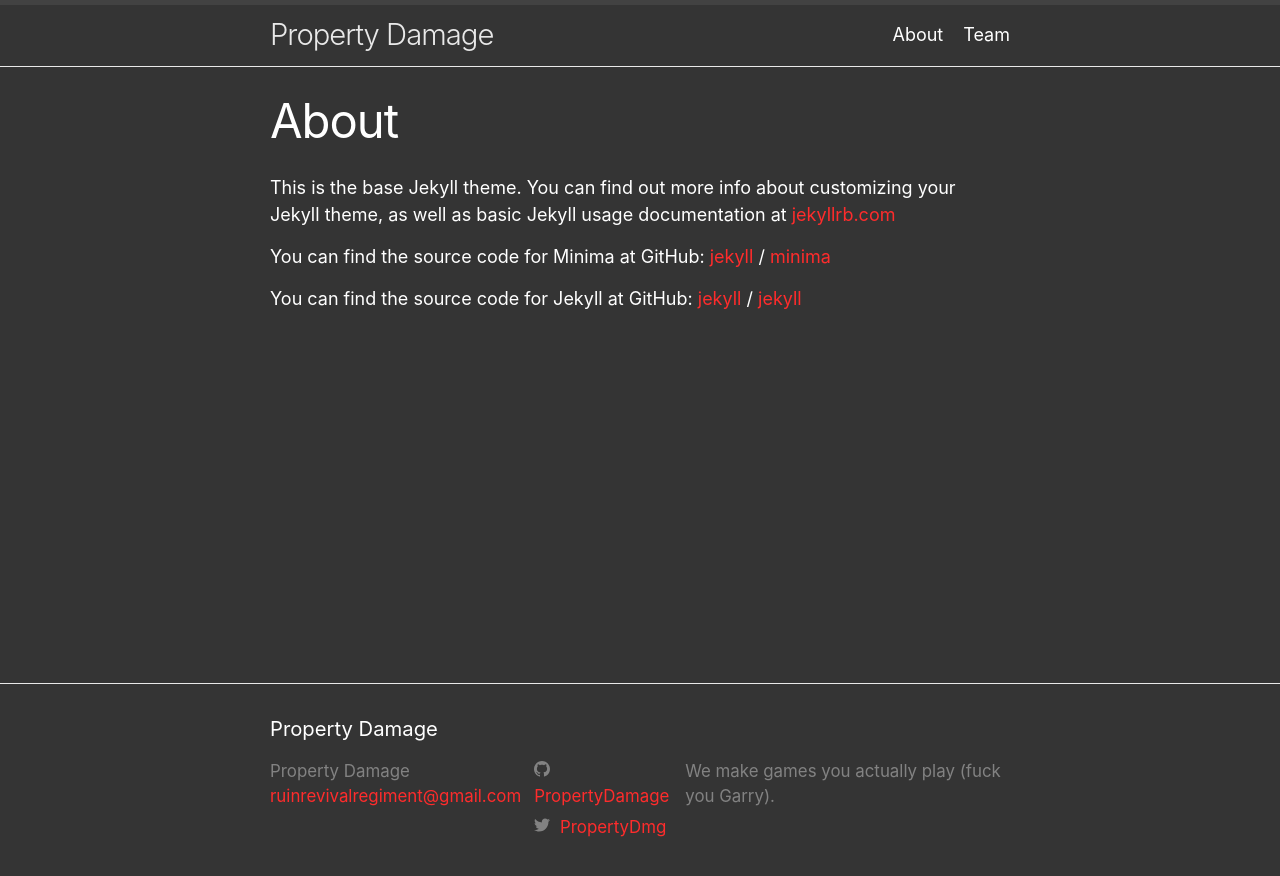
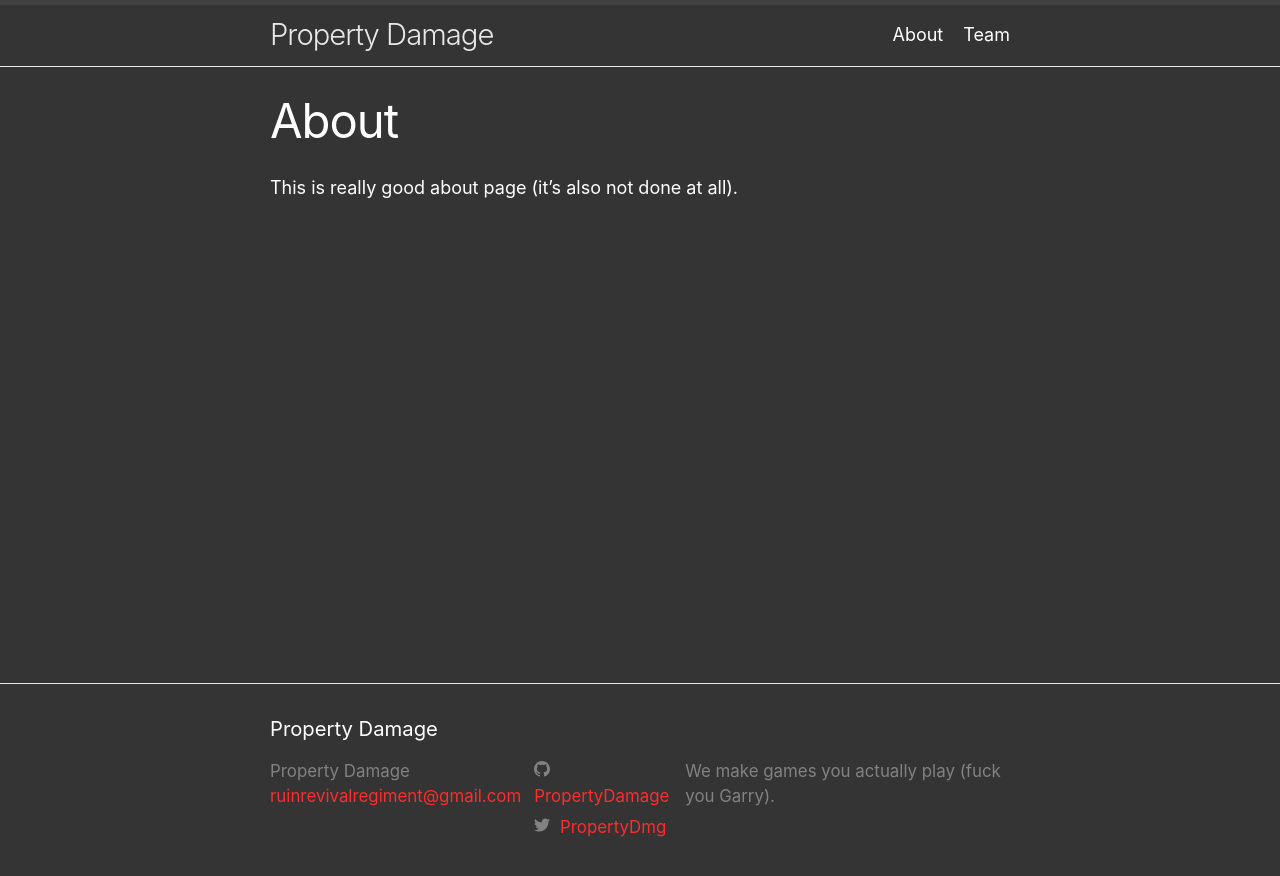
Before and after one commit to PropertyDamage/propertydamage, a Jekyll site: the page built from about.md, in a window 1280 px wide. Shown: the top 876 px of the page. Built offline with Jekyll 4.4.1, drawn with Linux system fonts in a browser that asks for light colours.

```diff
--- a/about.md
+++ b/about.md
@@ -4,15 +4,4 @@ title: About
 permalink: /about/
 ---
 
-This is the base Jekyll theme. You can find out more info about customizing your Jekyll theme, as well as basic Jekyll usage documentation at [jekyllrb.com](https://jekyllrb.com/)
-
-You can find the source code for Minima at GitHub:
-[jekyll][jekyll-organization] /
-[minima](https://github.com/jekyll/minima)
-
-You can find the source code for Jekyll at GitHub:
-[jekyll][jekyll-organization] /
-[jekyll](https://github.com/jekyll/jekyll)
-
-
-[jekyll-organization]: https://github.com/jekyll
+This is really good about page (it's also not done at all).
```
